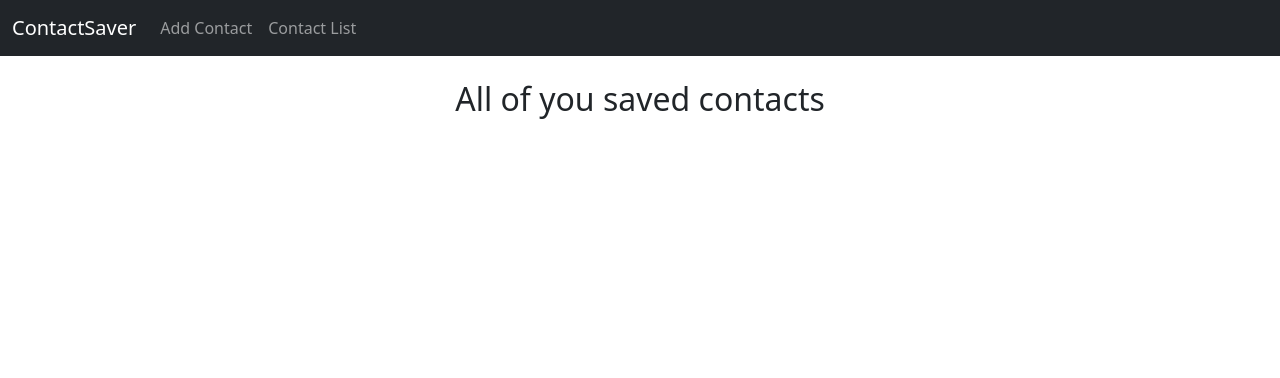
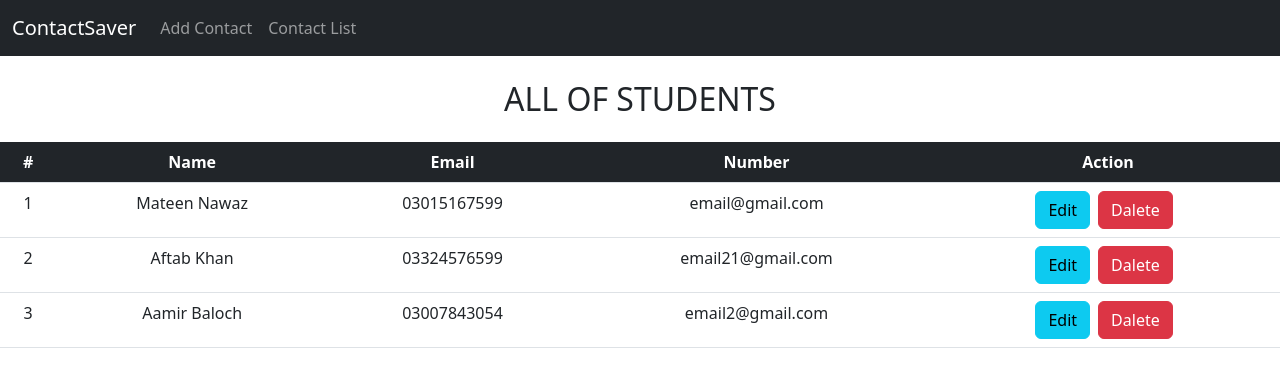
Before and after one commit to mateenNawaz86/Contact-Saving, a React (Create React App) app: page /contactlist in a window 1280 px wide. Shown: the top 378 px of the page. Built offline with nearby package versions, Linux system fonts and the light colour scheme.

Commit message:
setting up the states & show data in table

```diff
--- a/src/components/AddContact.jsx
+++ b/src/components/AddContact.jsx
@@ -1,5 +1,6 @@
 import React, { useState } from "react";
 import { useSelector, useDispatch } from "react-redux";
+import { useNavigate } from "react-router-dom";
 import { toast } from "react-toastify";
 import { actionCreators } from "./state/index";
 
@@ -13,6 +14,7 @@ const AddContact = () => {
   const contacts = useSelector((state) => state.contact);
 
   const dispatch = useDispatch();
+  const navigate = useNavigate();
 
   const onChangeHandler = (event) => {
     setEnteredInp({ ...enteredInp, [event.target.name]: event.target.value });
@@ -52,7 +54,9 @@ const AddContact = () => {
       contactNum: enteredInp.contactNum,
     };
 
-    alert(dispatch(actionCreators.addContact(data)));
+    dispatch(actionCreators.addContact(data));
+    toast.success("Student added successfully");
+    navigate("/");
 
     setEnteredInp({
       name: "",
--- a/src/components/ContactsList.jsx
+++ b/src/components/ContactsList.jsx
@@ -1,10 +1,55 @@
 import React from "react";
+import { useSelector } from "react-redux";
+import { Link } from "react-router-dom";
 
 const ContactsList = () => {
+  const contacts = useSelector((state) => state.contact);
   return (
     <>
-      <div className="col-md-6 mx-auto mt-4">
-        <h2 className="text-center">All of you saved contacts</h2>
+      <div className="col-lg-12 mx-auto mt-4">
+        <h2 className="text-center mb-4">ALL OF STUDENTS</h2>
+
+        <table className="table table-hover">
+          <thead className="text-white bg-dark text-center">
+            <tr>
+              <th scope="col">#</th>
+              <th scope="col">Name</th>
+              <th scope="col">Email</th>
+              <th scope="col">Number</th>
+              <th scope="col">Action</th>
+            </tr>
+          </thead>
+          <tbody>
+            {contacts.map((item, id) => {
+              return (
+                <tr key={id}>
+                  <td>{id + 1}</td>
+                  <td>{item.name}</td>
+                  <td>{item.contactNum}</td>
+                  <td>{item.email}</td>
+                  <td>
+                    <Link
+                      to={`/edit/${item.id}`}
+                      className="btn btn-small btn-info "
+                    >
+                      Edit
+                    </Link>
+
+                    <button
+                      type="button"
+                      className="btn btn-small btn-danger mx-2"
+                      data-bs-toggle="tooltip"
+                      data-bs-placement="bottom"
+                      data-bs-title="Tooltip on bottom"
+                    >
+                      Dalete
+                    </button>
+                  </td>
+                </tr>
+              );
+            })}
+          </tbody>
+        </table>
       </div>
     </>
   );
--- a/src/components/EditCon.jsx
+++ b/src/components/EditCon.jsx
@@ -2,13 +2,15 @@ import React, { useState } from "react";
 import { Link, useParams } from "react-router-dom";
 
 const EditCon = () => {
-  const params = useParams();
+  // const params = useParams();
 
   const [enteredInp, setEnteredInp] = useState({
     name: "",
     email: "",
     contactNum: "",
   });
+
+  const { id } = useParams();
 
   const onChangeHandler = (event) => {
     setEnteredInp({ ...enteredInp, [event.target.name]: event.target.value });
@@ -23,7 +25,7 @@ const EditCon = () => {
     <>
       <div className="container">
         <div className="row">
-          <h1 className="text-center my-5">EDIT CONTACT</h1>
+          <h1 className="text-center my-5">EDIT STUDENT {id}</h1>
           <div className="col-md-6 shadow mx-auto p-5">
             <form onSubmit={addStdHandler}>
               <div className="mb-3">
@@ -67,12 +69,10 @@ const EditCon = () => {
               </div>
 
               <div>
-                <input
-                  type="submit"
-                  value="Update Student"
-                  className="btn btn-info "
-                />
-                <Link to="/" className="btn btn-danger mx-2">
+                <Link to="/" className="btn btn-info btn-small">
+                  Update
+                </Link>
+                <Link to="/" className="btn btn-danger btn-small mx-2">
                   Cancel
                 </Link>
               </div>
--- a/src/components/state/reducers/ContactReducer.jsx
+++ b/src/components/state/reducers/ContactReducer.jsx
@@ -6,13 +6,13 @@ let initialState = [
     contactNum: "03015167599",
   },
   {
-    id: "2",
+    id: "1",
     name: "Aftab Khan",
     email: "email21@gmail.com",
     contactNum: "03324576599",
   },
   {
-    id: "3",
+    id: "2",
     name: "Aamir Baloch",
     email: "email2@gmail.com",
     contactNum: "03007843054",
--- a/src/index.css
+++ b/src/index.css
@@ -1,13 +1,3 @@
-body {
-  margin: 0;
-  font-family: -apple-system, BlinkMacSystemFont, 'Segoe UI', 'Roboto', 'Oxygen',
-    'Ubuntu', 'Cantarell', 'Fira Sans', 'Droid Sans', 'Helvetica Neue',
-    sans-serif;
-  -webkit-font-smoothing: antialiased;
-  -moz-osx-font-smoothing: grayscale;
+.table td {
+  text-align: center;
 }
-
-code {
-  font-family: source-code-pro, Menlo, Monaco, Consolas, 'Courier New',
-    monospace;
-}
```
